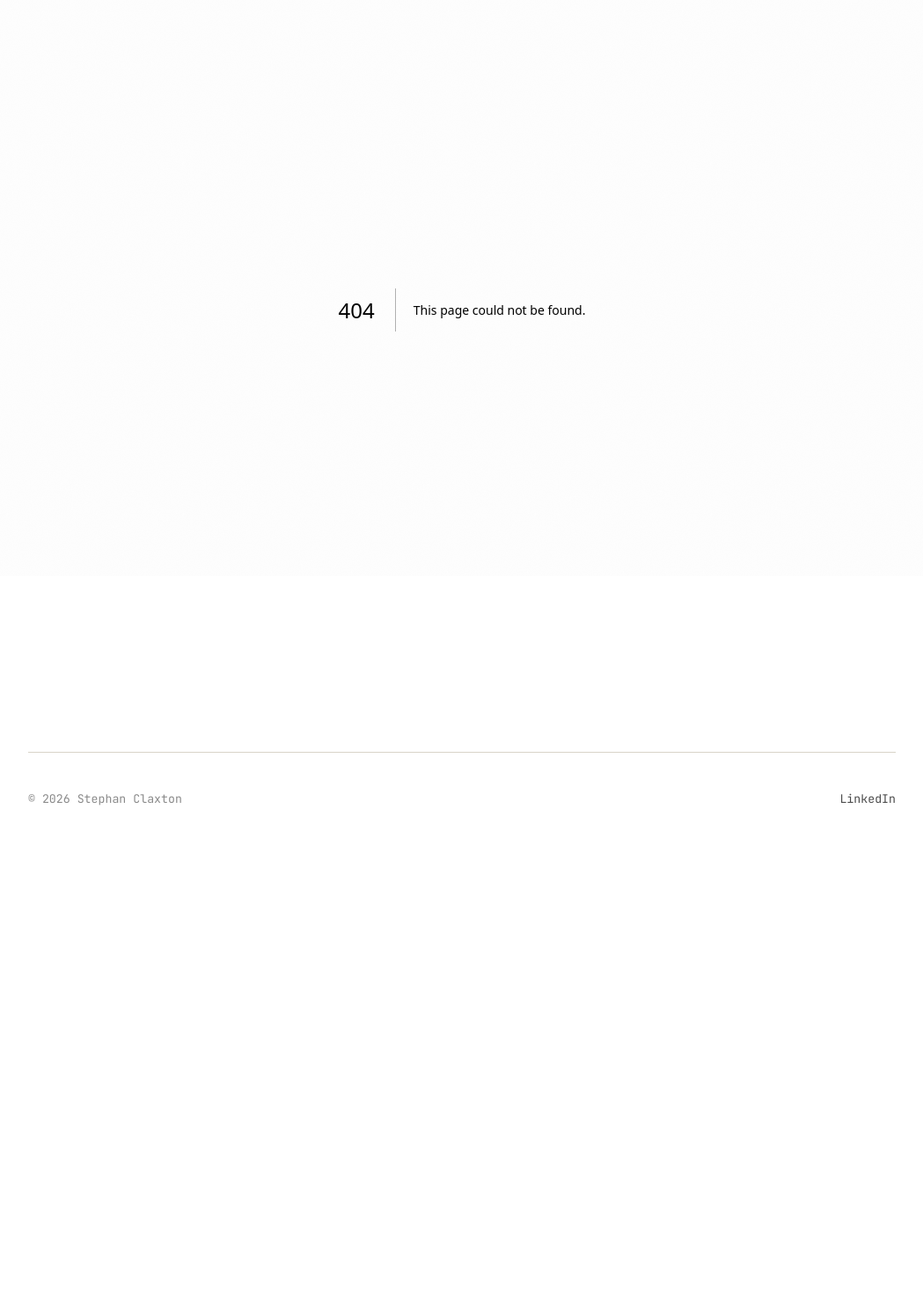
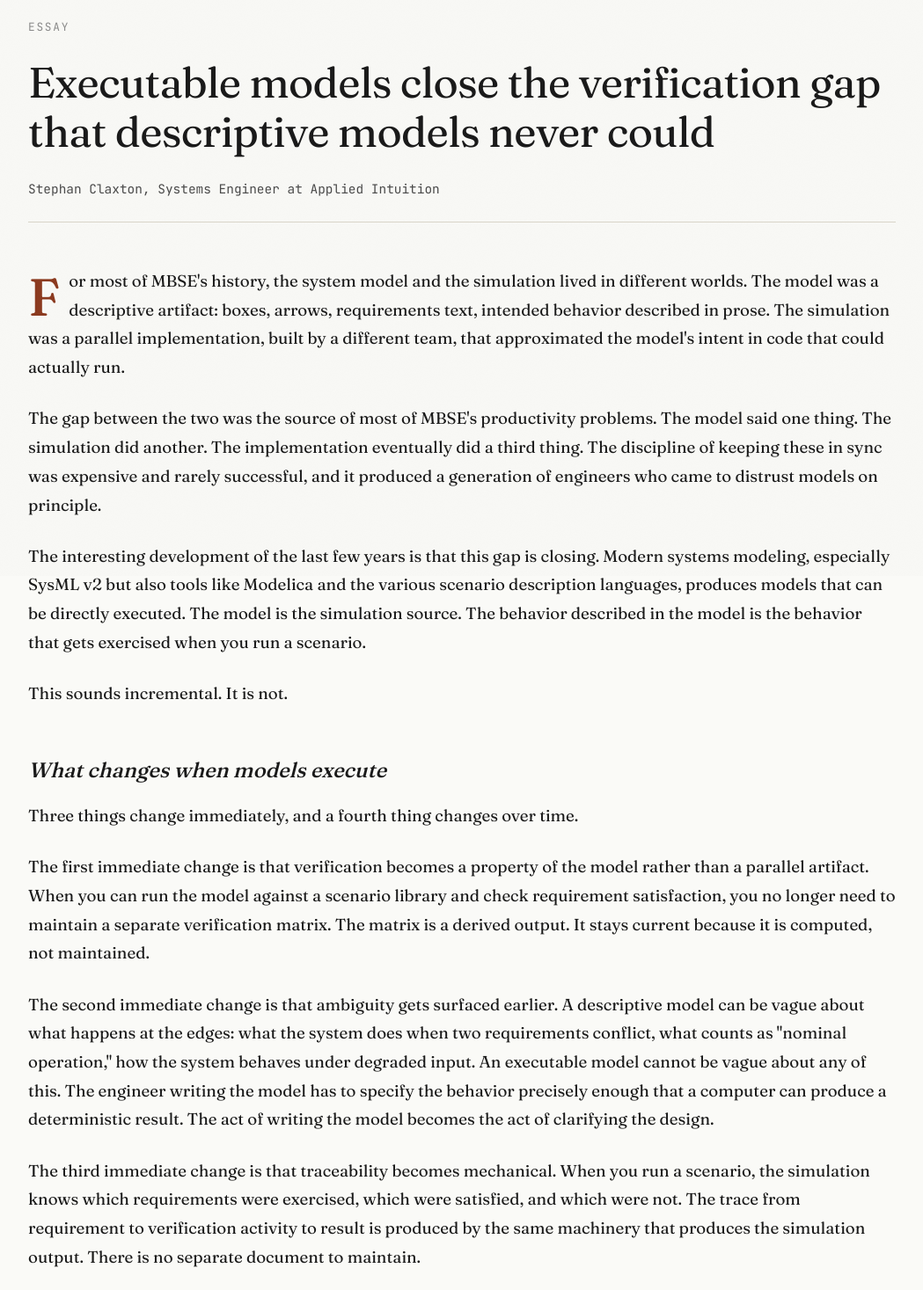
Before and after one commit to PilotSHC/stephanclaxton-site, a Next.js app: page /writing/executable-models-verification in a window 1280 px wide. Before the commit this address had no page. Shown: the part 145-1612 px from the top of the page at 88% size, without its empty margins (115-1164 px from the left). Before the commit the page ends 1115 px from the top, so only its background shows below. Built offline with nearby package versions, Linux system fonts and the light colour scheme.

Commit message:
chore(publish): release executable-models-verification

```diff
--- a/app/sitemap.ts
+++ b/app/sitemap.ts
@@ -7,6 +7,11 @@ export default function sitemap(): MetadataRoute.Sitemap {
     { url: `${base}/`, lastModified: now, priority: 1.0 },
     { url: `${base}/about`, lastModified: now, priority: 0.9 },
     { url: `${base}/writing`, lastModified: now, priority: 0.9 },
+    {
+      url: `${base}/writing/executable-models-verification`,
+      lastModified: now,
+      priority: 0.8,
+    },
     {
       url: `${base}/writing/mbse-at-startup-cadence`,
       lastModified: now,
--- /dev/null
+++ b/app/writing/executable-models-verification/page.tsx
@@ -0,0 +1,74 @@
+import type { Metadata } from "next";
+
+export const metadata: Metadata = {
+  title: "Executable models close the verification gap that descriptive models never could",
+  description: "A system model that can drive simulation is a different category of artifact than a system model that can only be reviewed.",
+  openGraph: {
+    title: "Executable models close the verification gap that descriptive models never could",
+    description: "A system model that can drive simulation is a different category of artifact than a system model that can only be reviewed.",
+    type: "article",
+    publishedTime: "2026-07-15T09:00:00-07:00",
+    authors: ["Stephan Claxton"],
+  },
+};
+
+const articleSchema = {
+  "@context": "https://schema.org",
+  "@type": "Article",
+  "headline": "Executable models close the verification gap that descriptive models never could",
+  "author": {
+    "@type": "Person",
+    "name": "Stephan Claxton",
+    "url": "https://www.stephanclaxton.com"
+  },
+  "datePublished": "2026-07-15T09:00:00-07:00",
+  "publisher": {
+    "@type": "Person",
+    "name": "Stephan Claxton"
+  }
+};
+
+export default function Article() {
+  return (
+    <>
+      <script
+        type="application/ld+json"
+        dangerouslySetInnerHTML={{ __html: JSON.stringify(articleSchema) }}
+      />
+      <article className="article">
+        <div className="meta">Essay</div>
+        <h1>Executable models close the verification gap that descriptive models never could</h1>
+        <div className="byline">
+          Stephan Claxton, Systems Engineer at Applied Intuition
+        </div>
+
+        <p>For most of MBSE's history, the system model and the simulation lived in different worlds. The model was a descriptive artifact: boxes, arrows, requirements text, intended behavior described in prose. The simulation was a parallel implementation, built by a different team, that approximated the model's intent in code that could actually run.</p>
+        <p>The gap between the two was the source of most of MBSE's productivity problems. The model said one thing. The simulation did another. The implementation eventually did a third thing. The discipline of keeping these in sync was expensive and rarely successful, and it produced a generation of engineers who came to distrust models on principle.</p>
+        <p>The interesting development of the last few years is that this gap is closing. Modern systems modeling, especially SysML v2 but also tools like Modelica and the various scenario description languages, produces models that can be directly executed. The model is the simulation source. The behavior described in the model is the behavior that gets exercised when you run a scenario.</p>
+        <p>This sounds incremental. It is not.</p>
+        <h2>What changes when models execute</h2>
+        <p>Three things change immediately, and a fourth thing changes over time.</p>
+        <p>The first immediate change is that verification becomes a property of the model rather than a parallel artifact. When you can run the model against a scenario library and check requirement satisfaction, you no longer need to maintain a separate verification matrix. The matrix is a derived output. It stays current because it is computed, not maintained.</p>
+        <p>The second immediate change is that ambiguity gets surfaced earlier. A descriptive model can be vague about what happens at the edges: what the system does when two requirements conflict, what counts as "nominal operation," how the system behaves under degraded input. An executable model cannot be vague about any of this. The engineer writing the model has to specify the behavior precisely enough that a computer can produce a deterministic result. The act of writing the model becomes the act of clarifying the design.</p>
+        <p>The third immediate change is that traceability becomes mechanical. When you run a scenario, the simulation knows which requirements were exercised, which were satisfied, and which were not. The trace from requirement to verification activity to result is produced by the same machinery that produces the simulation output. There is no separate document to maintain.</p>
+        <p>The fourth change, which only shows up over time, is that the model becomes a usable artifact for stakeholders outside the systems engineering team. Software engineers can run the scenarios that exercise their components. Safety teams can interrogate the model directly to ask questions like "what does the system do when this sensor fails during this maneuver?" The model stops being an artifact that systems engineers produce for systems engineers. It becomes a shared substrate.</p>
+        <h2>Where descriptive models still earn their keep</h2>
+        <p>I do not want to overstate this. Descriptive modeling still does useful work that executable modeling cannot replace.</p>
+        <p>Early concept-of-operations work, when the team is reasoning about the system before its behavior is fully specified, benefits from the looseness of descriptive models. Trying to make a concept-of-operations model executable forces premature precision and tends to produce thrash.</p>
+        <p>Stakeholder communication often works better with descriptive artifacts. A program manager does not want to read SysML v2 to understand the system architecture. They want a one-page block diagram with the major components and their relationships. That diagram can be generated from the executable model, but it is the descriptive view that does the communication work.</p>
+        <p>Regulatory artifacts in some industries are still defined in terms of descriptive models. This will change, but slowly.</p>
+        <p>So executable models do not replace descriptive ones entirely. They take over the parts of MBSE where the cost of drift was highest (behavior, interfaces, verification) and leave the parts where descriptive modeling is genuinely better to descriptive modeling.</p>
+        <h2>The cultural shift</h2>
+        <p>The harder shift to make is the cultural one inside the systems engineering team itself. Engineers who built their careers on descriptive modeling, on the craft of producing clear architectural diagrams and well-written requirements documents, often experience the move to executable models as a deskilling.</p>
+        <p>This is partially true and partially a misreading. The craft of clear systems-level thinking is exactly as important as it ever was. What changes is the medium. The systems engineer who can write an executable model of a complex behavior is doing something that requires more discipline than producing a static diagram, not less. The work just looks more like programming and less like documentation.</p>
+        <p>The engineers who make this transition successfully tend to be the ones who treat the executable model as a new kind of writing: precise, declarative, designed to be read by humans as well as run by computers. The engineers who do not make the transition tend to treat it as an inferior version of the descriptive modeling they used to do. The first group ends up doing work that materially affects what their teams build. The second group ends up frustrated.</p>
+        <h2>Where this is heading</h2>
+        <p>The trajectory is reasonably clear at this point. Within five years, descriptive-only models will look the way hand-maintained interface documents look today: not exactly obsolete, but distinctly old-school. The default for new systems will be executable, version-controlled, and integrated with the verification machinery from day one.</p>
+        <p>This is good for systems engineering as a discipline. It returns the practice to its original purpose, making sure complex systems actually do what they are supposed to do, and it does so in a medium that the rest of the engineering organization can actually use.</p>
+        <p>The descriptive era was a long detour. The executable era is the return.</p>
+        <hr />
+        <p className="endnote">Stephan Claxton is a Systems Engineer at Applied Intuition. He previously held senior systems engineering roles at Strategic Technology Consulting (an Arcfield company) and Lockheed Martin.</p>
+      </article>
+    </>
+  );
+}
--- a/content/published.json
+++ b/content/published.json
@@ -34,5 +34,11 @@
       "publishedAt": "2026-07-01T18:06:30.997Z",
       "url": "https://www.stephanclaxton.com/writing/mbse-at-startup-cadence"
     }
+  },
+  "executable-models-verification": {
+    "site": {
+      "publishedAt": "2026-07-15T17:32:56.901Z",
+      "url": "https://www.stephanclaxton.com/writing/executable-models-verification"
+    }
   }
 }
```
Also changed, not shown: app/page.tsx (+11 -0 lines), app/writing/page.tsx (+11 -0 lines).
